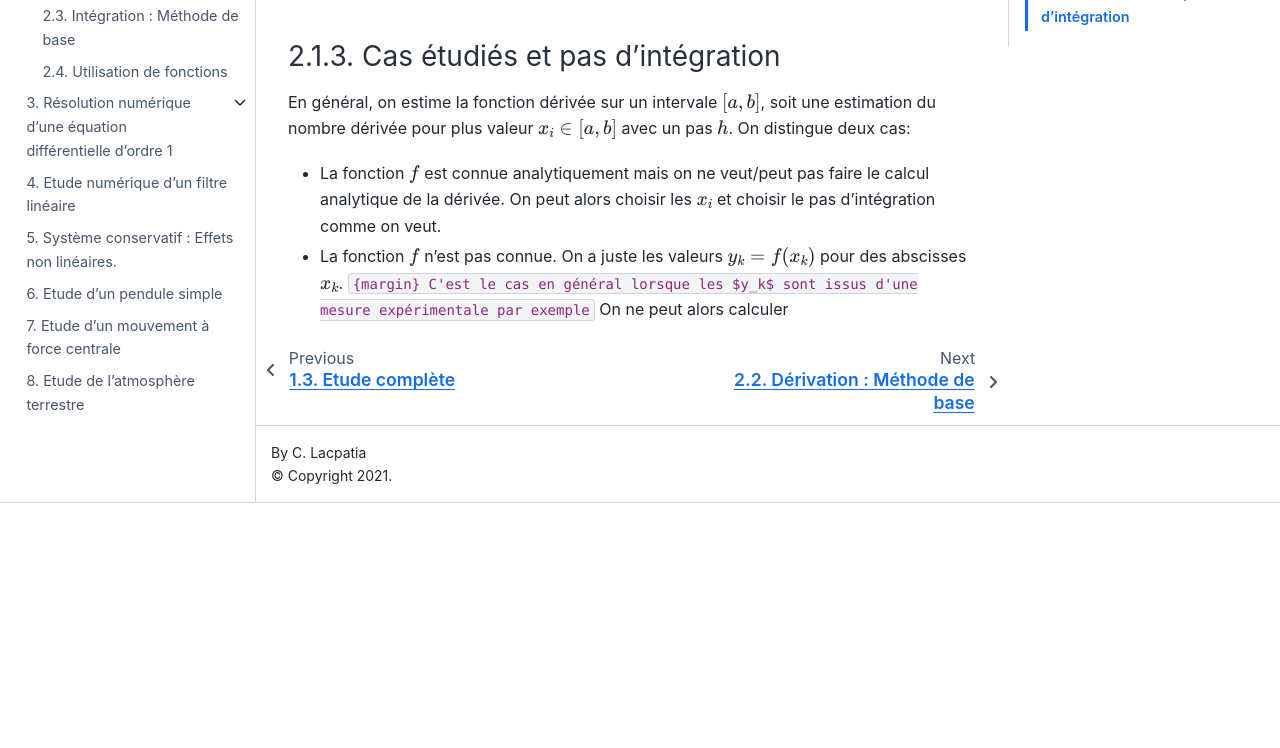
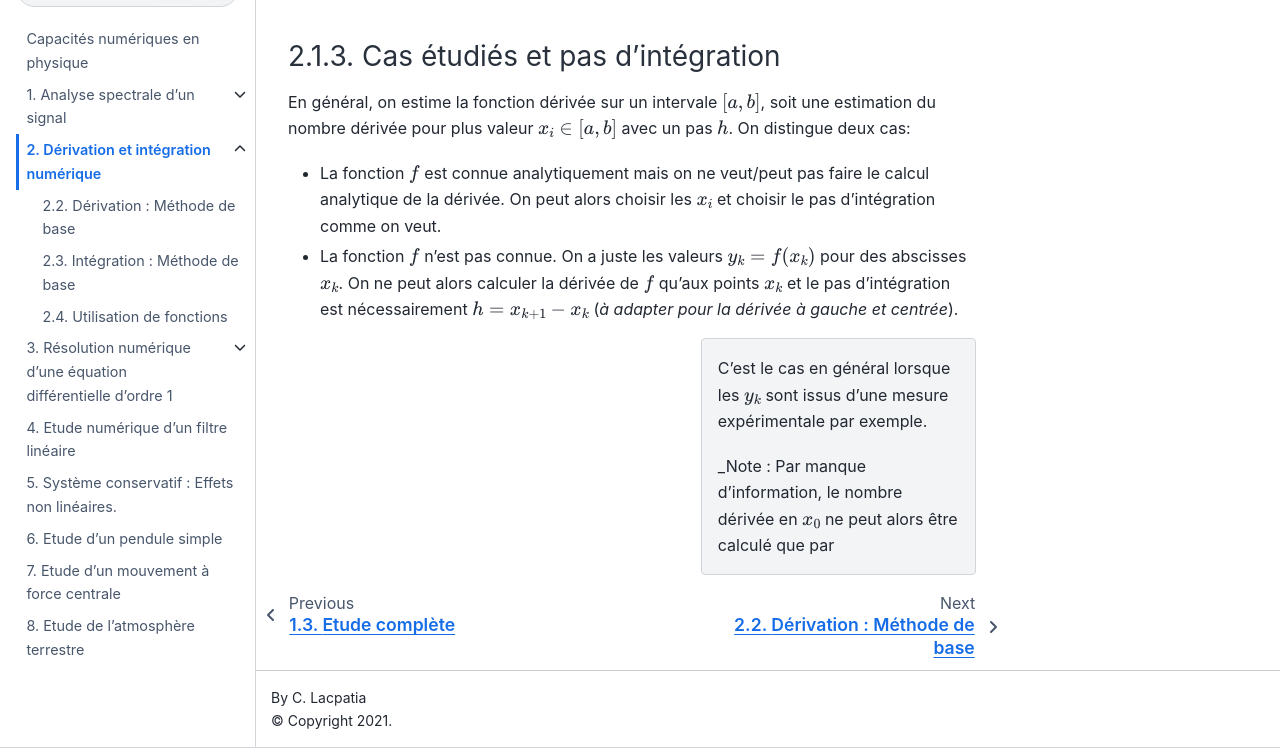
Before and after one commit to pcsi3physiquestan/capacites_numeriques_sources, a Jupyter Book: the page built from derivation_integration.md, in a window 1280 px wide and 900 px high, scrolled down 1086 px, cut to the strip 152-900 px from the top of the window. Built offline with Jupyter Book 1.0.4 settings and Sphinx 7.4.7 and the Sphinx Book theme 1.1.4, drawn with Linux system fonts in a browser that asks for light colours; before the commit the page ends 1741 px from its top, so only the background shows below that; some of the changed text lies outside the part shown.

Commit message:
Mise à jour des sources

````diff
--- a/derivation_integration.md
+++ b/derivation_integration.md
@@ -126,4 +126,11 @@
 ### Cas étudiés et pas d'intégration
 En général, on estime la fonction dérivée sur un intervale $[a,b]$, soit une estimation du nombre dérivée pour plus valeur $x_i \in [a,b]$ avec un pas $h$. On distingue deux cas:
 * La fonction $f$ est connue analytiquement mais on ne veut/peut pas faire le calcul analytique de la dérivée. On peut alors choisir les $x_i$ et choisir le pas d'intégration comme on veut.
-* La fonction $f$ n'est pas connue. On a juste les valeurs $y_k = f(x_k)$ pour des abscisses $x_k$. ```{margin} C'est le cas en général lorsque les $y_k$ sont issus d'une mesure expérimentale par exemple``` On ne peut alors calculer
+
+* La fonction $f$ n'est pas connue. On a juste les valeurs $y_k = f(x_k)$ pour des abscisses $x_k$. On ne peut alors calculer la dérivée de $f$ qu'aux points $x_k$ et le pas d'intégration est nécessairement $h = x_{k+1} - x_k$ (_à adapter pour la dérivée à gauche et centrée_).
+
+```{sidebar}
+C'est le cas en général lorsque les $y_k$ sont issus d'une mesure expérimentale par exemple.
+
+_Note : Par manque d'information, le nombre dérivée en $x_0$ ne peut alors être calculé que par
+```
````
